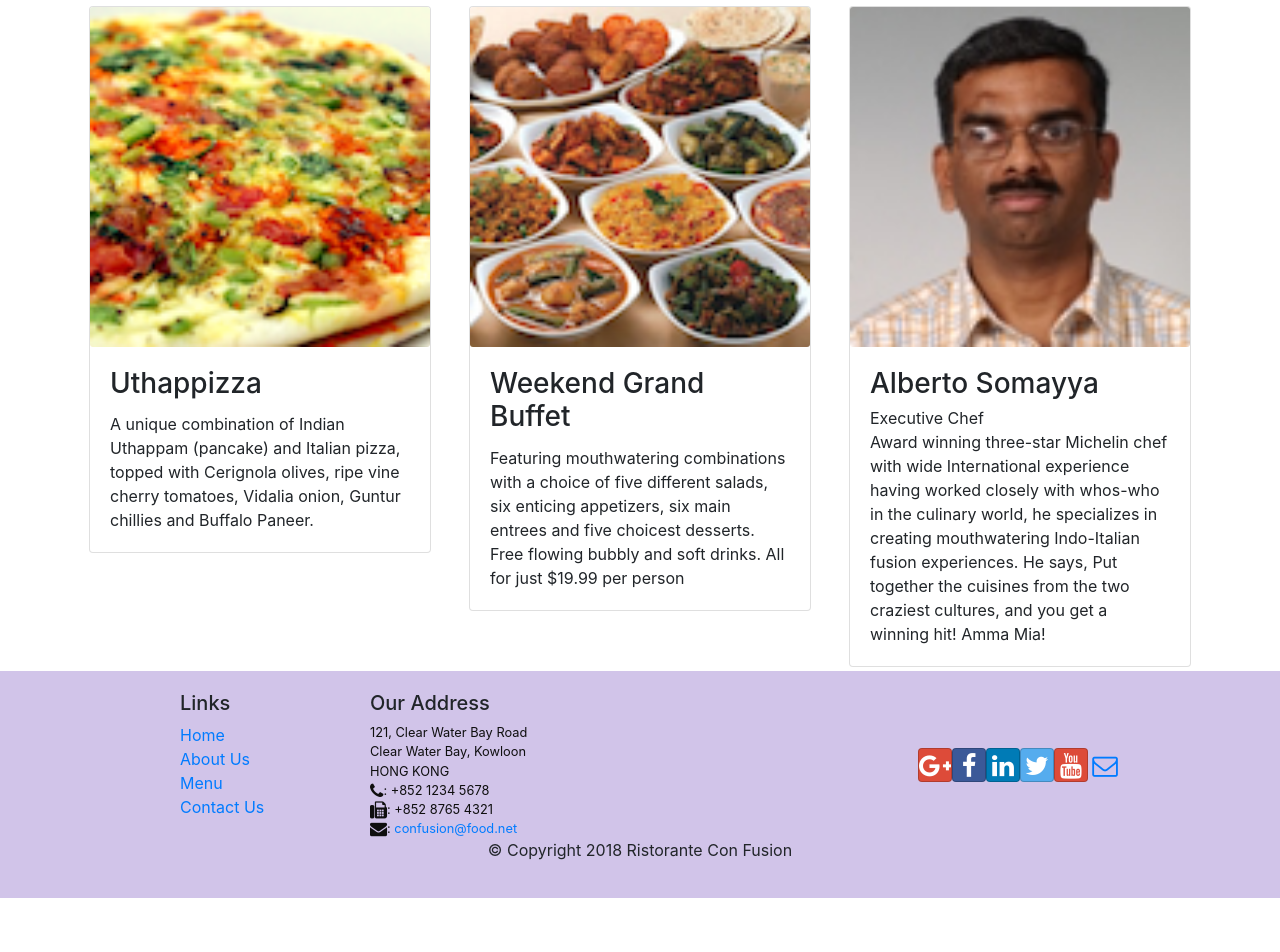
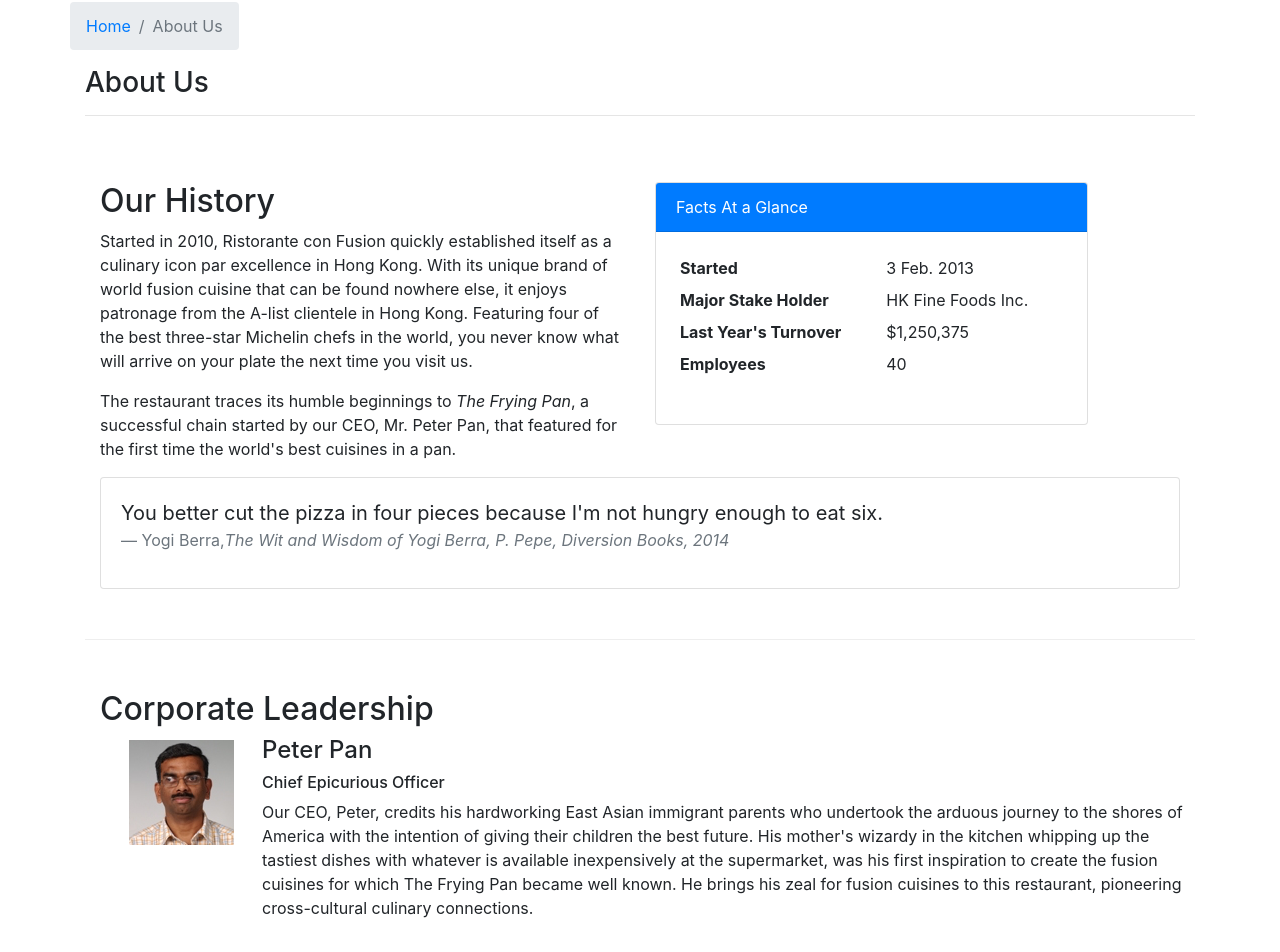
Before and after one commit to B180248ME/React-app, a React (Create React App) app: page /aboutus in a window 1280 px wide. Before the commit this address led to /home. Shown: the part 240-1192 px from the top of the page. Before the commit the page ends 1138 px from the top, so only its background shows below. Built offline with nearby package versions, Linux system fonts and the light colour scheme.

Commit message:
added about page

```diff
--- /dev/null
+++ b/src/components/AboutComponent.js
@@ -0,0 +1,96 @@
+import React from 'react';
+import { Breadcrumb, BreadcrumbItem, Card, CardBody, CardHeader, Media } from 'reactstrap';
+import { Link } from 'react-router-dom';
+function About(props) {
+    const RenderLeader=({leader})=>{
+        return (
+            <div className="row">
+                <Media>
+                    <Media left>
+                        <Media className="m-1"
+                            object
+                            src={leader.image}
+                            alt="cat"
+                        />
+                    </Media>
+                    <Media body className="ml-4">
+                        <Media heading>{leader.name}</Media>
+                        <h6>{leader.designation}</h6>
+                        <p>{leader.description}</p>
+                    </Media>
+                </Media>
+                <br></br>
+            </div>
+        );
+    }
+    const leaders = props.leaders.map((leader) => {
+        return (
+            <RenderLeader leader={leader}/>
+        );
+    });
+
+    return(
+        <div className="container">
+            <div className="row">
+                <Breadcrumb>
+                    <BreadcrumbItem><Link to="/home">Home</Link></BreadcrumbItem>
+                    <BreadcrumbItem active>About Us</BreadcrumbItem>
+                </Breadcrumb>
+                <div className="col-12">
+                    <h3>About Us</h3>
+                    <hr />
+                </div>
+            </div>
+            <div className="row row-content">
+                <div className="col-12 col-md-6">
+                    <h2>Our History</h2>
+                    <p>Started in 2010, Ristorante con Fusion quickly established itself as a culinary icon par excellence in Hong Kong. With its unique brand of world fusion cuisine that can be found nowhere else, it enjoys patronage from the A-list clientele in Hong Kong.  Featuring four of the best three-star Michelin chefs in the world, you never know what will arrive on your plate the next time you visit us.</p>
+                    <p>The restaurant traces its humble beginnings to <em>The Frying Pan</em>, a successful chain started by our CEO, Mr. Peter Pan, that featured for the first time the world's best cuisines in a pan.</p>
+                </div>
+                <div className="col-12 col-md-5">
+                    <Card>
+                        <CardHeader className="bg-primary text-white">Facts At a Glance</CardHeader>
+                        <CardBody>
+                            <dl className="row p-1">
+                                <dt className="col-6">Started</dt>
+                                <dd className="col-6">3 Feb. 2013</dd>
+                                <dt className="col-6">Major Stake Holder</dt>
+                                <dd className="col-6">HK Fine Foods Inc.</dd>
+                                <dt className="col-6">Last Year's Turnover</dt>
+                                <dd className="col-6">$1,250,375</dd>
+                                <dt className="col-6">Employees</dt>
+                                <dd className="col-6">40</dd>
+                            </dl>
+                        </CardBody>
+                    </Card>
+                </div>
+                <div className="col-12">
+                    <Card>
+                        <CardBody className="bg-faded">
+                            <blockquote className="blockquote">
+                                <p className="mb-0">You better cut the pizza in four pieces because
+                                    I'm not hungry enough to eat six.</p>
+                                <footer className="blockquote-footer">Yogi Berra,
+                                <cite title="Source Title">The Wit and Wisdom of Yogi Berra,
+                                    P. Pepe, Diversion Books, 2014</cite>
+                                </footer>
+                            </blockquote>
+                        </CardBody>
+                    </Card>
+                </div>
+            </div>
+            <div className="row row-content">
+                <div className="col-12">
+                    <h2>Corporate Leadership</h2>
+                </div>
+                <div className="col-12">
+                    <Media list>
+                        {leaders}
+                    </Media>
+                </div>
+            </div>
+        </div>
+    );
+}
+
+export default About;
--- a/src/components/MainComponent.js
+++ b/src/components/MainComponent.js
@@ -10,6 +10,7 @@
 import { COMMENTS } from '../shared/comments';
 import { LEADERS } from '../shared/leaders';
 import { PROMOTIONS } from '../shared/promotions';
+import About from './AboutComponent';
 
 class Main extends Component {
   constructor(props) {
@@ -55,6 +56,7 @@
           <Route path='/home' component={HomePage}/>
           <Route exact path='/menu' component={()=><Menu dishes={this.state.dishes}/>}/>
           <Route path='/menu/:dishId' component={DishWithId} />
+          <Route exact path='/aboutus' component={()=><About leaders={this.state.leaders}/>}/>
           <Route exact path='/contactus' component={Contact}/>
           <Redirect to="/home" />
         </Switch>
```
